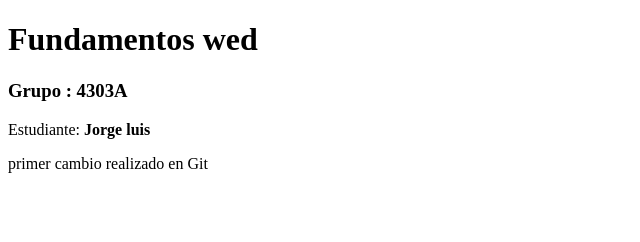
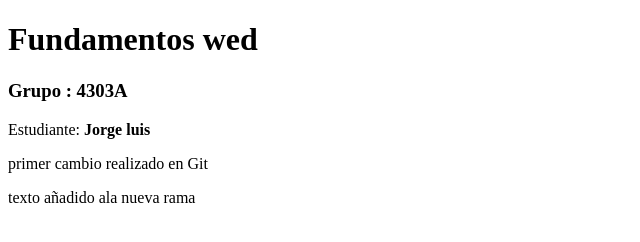
Before and after one commit to jluishurtado/fundamentoswed2025, a plain HTML site: page index.html in a window 1280 px wide. Shown: the whole page, without its empty margins (0-640 px from the left). Drawn offline with Linux system fonts and the light colour scheme.

Commit message:
agregue texto de nueva rama

```diff
--- a/index.html
+++ b/index.html
@@ -11,5 +11,6 @@
     <p>Estudiante:<strong> Jorge luis</strong></p>
 
     <p>primer cambio realizado en Git</p>
+    <p>texto añadido ala nueva rama</p>
 </body>
 </html>
```
